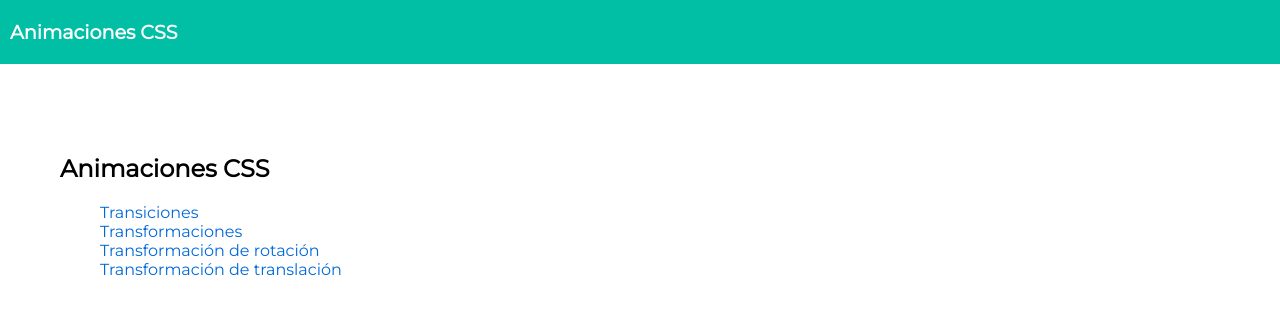
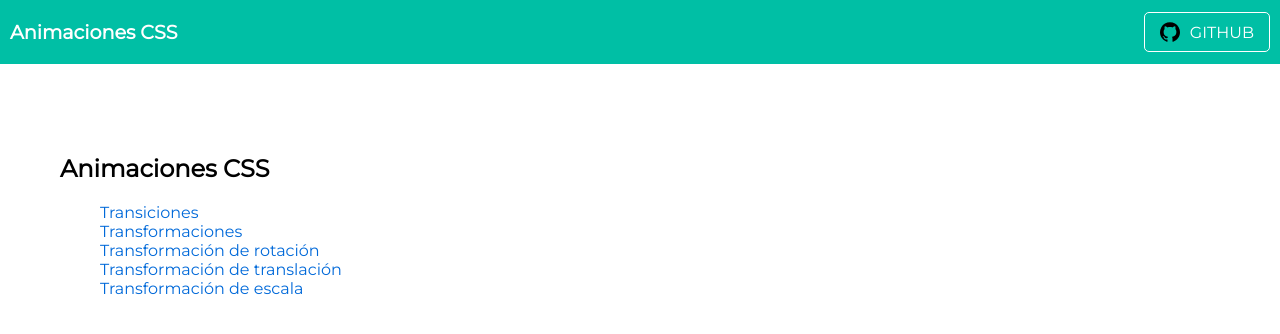
Before and after one commit to bider88/animations-css, a plain HTML site: page index.html in a window 1280 px wide. Drawn offline with Linux system fonts and the light colour scheme.

Commit message:
Transformaciones de escala

```diff
--- a/index.html
+++ b/index.html
@@ -24,6 +24,10 @@
         <span class="brand">
            <a href="index.html">Animaciones CSS</a>
         </span>
+        <a href="https://github.com/bider88/animations-css" target="_blank" class="btn">
+            <i class="icon"></i>
+            Github
+        </a>
     </nav>
     <div class="container">
         <h2>Animaciones CSS</h2>
@@ -40,6 +44,9 @@
             <li>
                 <a href="4-transformation-translate.html">Transformación de translación</a>
             </li>
+            <li>
+                <a href="5-transformation-scale.html">Transformación de escala</a>
+            </li>
         </ul>
     </div>
 </body>
--- a/style.css
+++ b/style.css
@@ -13,6 +13,7 @@ body {
     padding: 10px;
     width: 100%;
     background: #00bfa5;
+    justify-content: space-between;
     color: white;
 }
 
@@ -21,6 +22,36 @@ body {
     font-weight: bold;
     color: white;
     text-decoration: none;
+}
+
+.navbar .btn {
+    cursor: pointer;
+    background: #00bfa5;
+    width: auto;
+    height: 40px;
+    font-size: 1em;
+    border-radius: 5px;
+    display: flex;
+    text-transform: uppercase;
+    align-items: center;
+    align-content: center;
+    color: white;
+    border: 1px solid white;
+    padding: 10px 15px;
+    outline: none;
+}
+
+.icon {
+    background: url("github.svg");
+    height: 20px;
+    width: 20px;
+    margin-right: 10px;
+    background-size: contain;
+}
+
+.navbar .btn:hover {
+    color: #00bfa5;
+    background: white;
 }
 
 .container {
```
Also changed, not shown: 5-transformation-scale.html (added, +68 -0 lines), github.svg (added).
